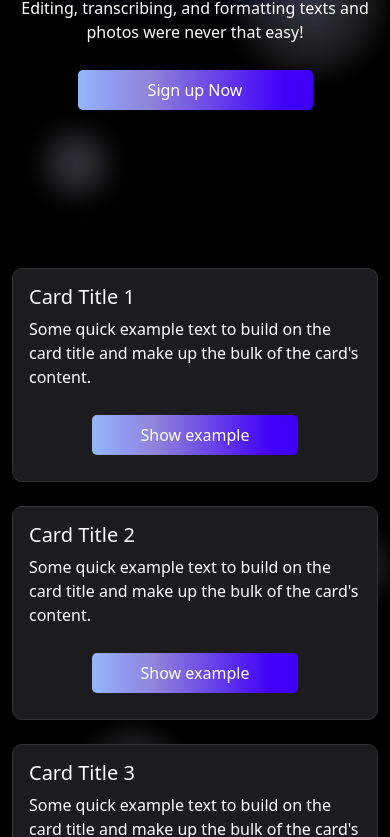
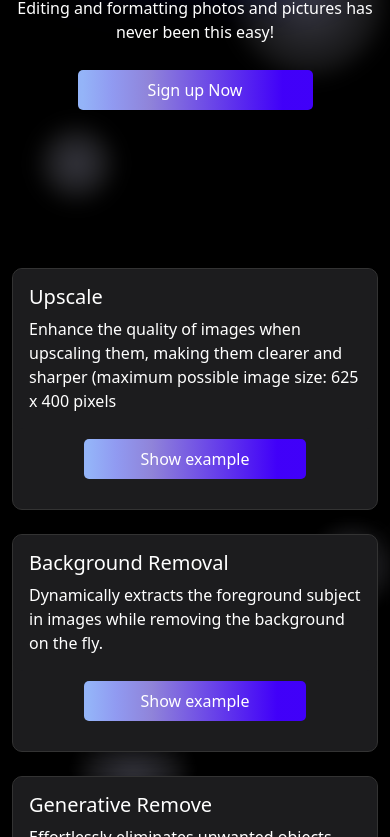
Before and after one commit to 4GeeksAcademy/final-project-team-bravo-europe-pt15, a React app: page / in a window 390 px wide. Shown: the part 274-1111 px from the top of the page. Built offline with nearby package versions, Linux system fonts and the light colour scheme; no server answers; a script that the page names is missing; a web font is replaced by a local one; what @cloudinary/url-gen would draw is missing.

Commit message:
dynamic content and responsive design for home.js cards

```diff
--- a/src/front/js/component/UploadWidget.js
+++ b/src/front/js/component/UploadWidget.js
@@ -9,8 +9,8 @@ const UploadWidget = ({ onImageUpload }) => {
     cloudinaryRef.current = window.cloudinary;
     widgetRef.current = cloudinaryRef.current.createUploadWidget(
       {
-        cloudName: "dcoocmssy",
-        uploadPreset: "jsm_mafl",
+        cloudName: "dfxwm93pu",
+        uploadPreset: "my-preset",
       },
       function (error, result) {
         if (!error && result && result.event === "success") {
--- a/src/front/js/pages/dashboard.js
+++ b/src/front/js/pages/dashboard.js
@@ -18,7 +18,7 @@ import { delay, retryRequest } from "../utils/retryUtilis"; // Import the new re
 
 const cld = new Cloudinary({
   cloud: {
-    cloudName: "dcoocmssy",
+    cloudName: "dfxwm93pu",
   },
 });
 
--- a/src/front/js/pages/home.js
+++ b/src/front/js/pages/home.js
@@ -30,6 +30,25 @@ export const Home = () => {
     "https://res.cloudinary.com/dcoocmssy/video/upload/v1716573869/mafl/wcpflrgpcvxtnoclljmu.webm",
   ];
 
+  const cards = [
+    {
+      title: "Upscale",
+      text: "Enhance the quality of images when upscaling them, making them clearer and sharper (maximum possible image size: 625 x 400 pixels",
+    },
+    {
+      title: "Background Removal",
+      text: "Dynamically extracts the foreground subject in images while removing the background on the fly.",
+    },
+    {
+      title: "Generative Remove",
+      text: "Effortlessly eliminates unwanted objects, text, or user-defined regions from images.",
+    },
+    {
+      title: "Generative Replace",
+      text: "Replace objects within images with alternative objects or images, while maintaining a natural look.",
+    },
+  ];
+
   return (
     <div className="home">
       {/* Ellipses */}
@@ -37,9 +56,9 @@ export const Home = () => {
         <div key={i} className={`ellipse ellipse-${i + 1}`}></div>
       ))}
       <Container className="text-center hero">
-        <h1>USING AI HAS NEVER BEEN THAT EASY</h1>
+        <h1>USING AI HAS NEVER BEEN THIS EASY</h1>
         <p>
-          Editing, transcribing, and formatting texts and photos were never that
+          Editing and formatting photos and pictures has never been this
           easy!
         </p>
         <Button onClick={handleClick} className="gradient-button">
@@ -48,24 +67,21 @@ export const Home = () => {
       </Container>
       <Container>
         <Row className="mt-5">
-          {videos.map((videoUrl, index) => (
+          {cards.map((card, index) => (
             <Col md={6} lg={3} className="mb-4" key={index}>
-              <Card className="custom-card">
-                <Card.Body>
-                  <Card.Title>Card Title {index + 1}</Card.Title>
-                  <Card.Text>
-                    Some quick example text to build on the card title and make
-                    up the bulk of the card's content.
-                  </Card.Text>
+              <Card className="card-size custom-card">
+                <Card.Body className="card-content">
+                  <Card.Title>{card.title}</Card.Title>
+                  <Card.Text>{card.text}</Card.Text>
+                </Card.Body>
                 <div className="button-wrapper">
                   <Button
                     className="gradient-button"
-                      onClick={() => handleShowVideo(videoUrl)}
+                    onClick={() => handleShowVideo(videos[index])}
                   >
                     Show example
                   </Button>
                 </div>
-                </Card.Body>
               </Card>
             </Col>
           ))}
--- a/src/front/styles/home.css
+++ b/src/front/styles/home.css
@@ -37,21 +37,32 @@
 .custom-card {
   background-color: #1c1c1e;
   color: #fff;
-
-
-}
-.custom-card {
-  background-color: #1c1c1e;
-  color: #fff;
   border: 1px solid #333; /* Add a border to the card */
   border-radius: 10px; /* Rounded corners */
   box-shadow: 0 4px 8px rgba(0, 0, 0, 0.2), 0 6px 20px rgba(0, 0, 0, 0.19); /* 3D effect using shadow */
   transition: transform 0.2s; /* Smooth transition for hover effect */
 }
 
-.custom-card:hover {
-  transform: translateY(-10px); /* Slightly raise the card on hover */
+.card-title {
+  font-size: 20px;
 }
+
+.card-size {
+  display: flex;
+  flex-direction: column;
+  height: 100%; /* Ensure the card takes the full height */
+}
+
+.card-content {
+  flex-grow: 1;
+}
+
+.button-wrapper {
+  margin-top: auto;
+  margin-bottom: 20px; /* Add bottom margin */
+  text-align: center;
+}
+
 .api-section {
   background-color: #1c1c1e;
   padding: 50px 0;
```
Lines whose indentation alone changed are shown as unchanged.
